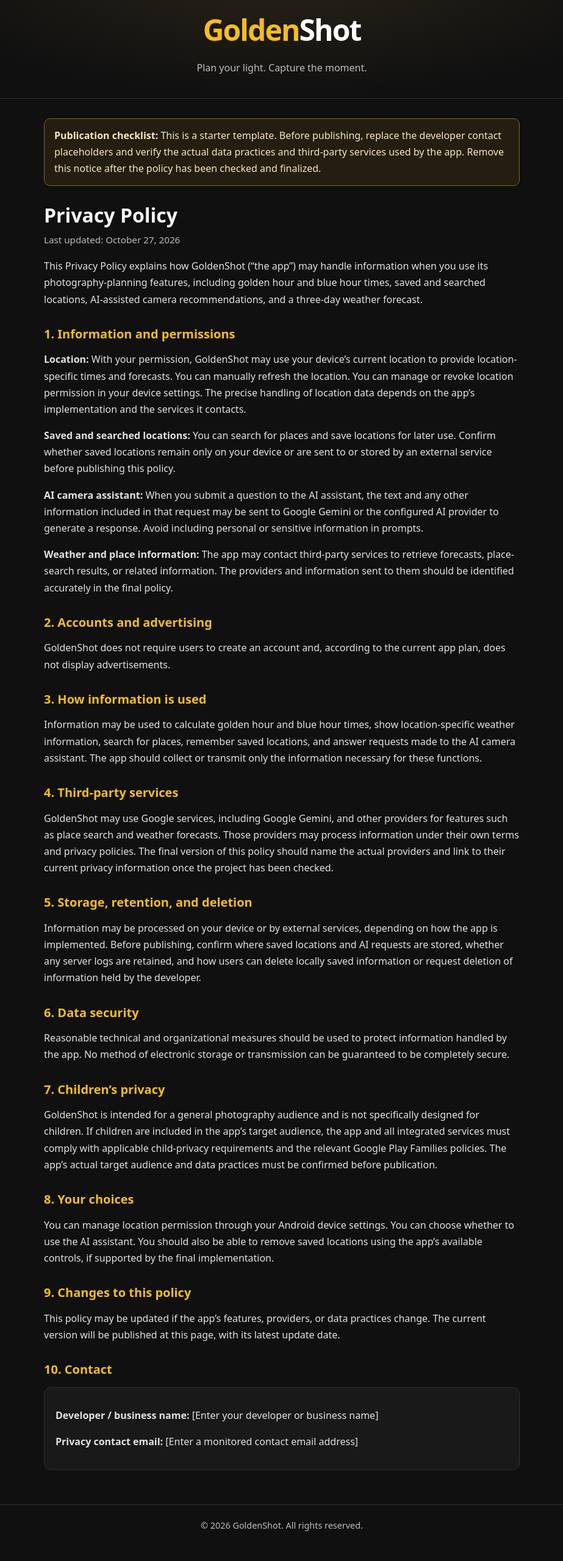
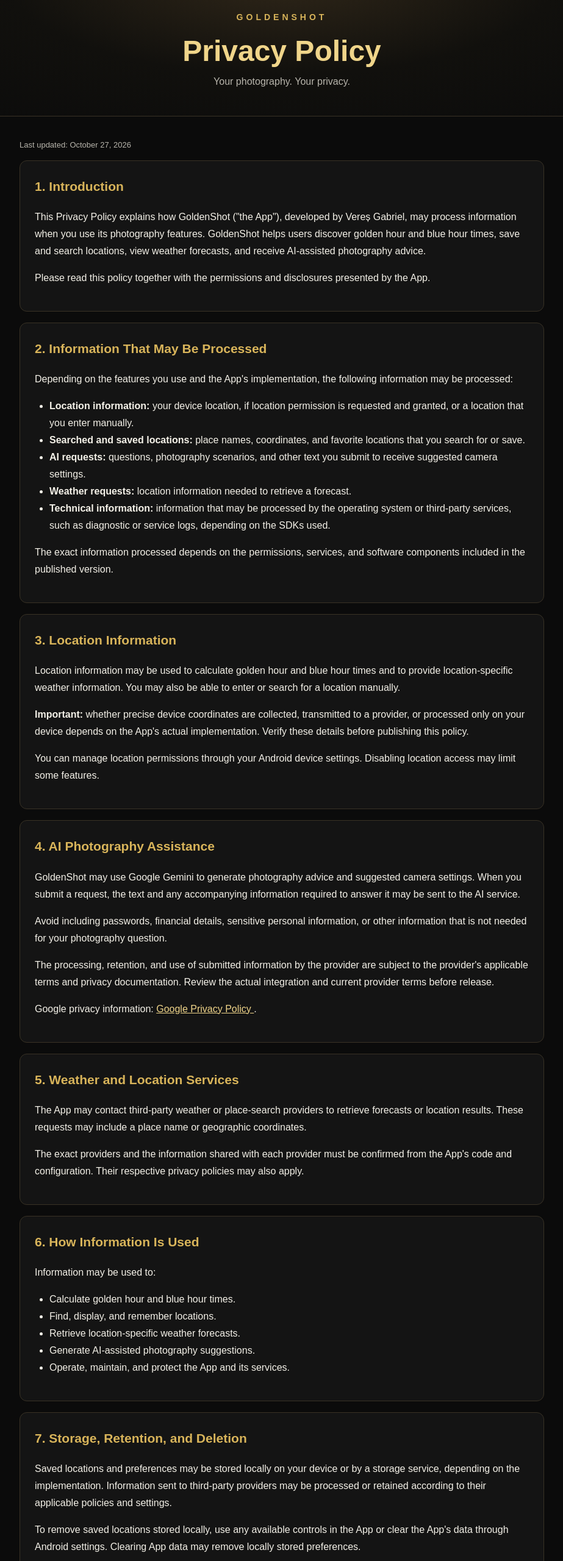
Before and after one commit to clujulmeuofficial/goldenshot, a plain HTML site: page index.html in a window 1280 px wide. Shown: the part 40-2600 px from the top of the page at 61% size, without its empty margins (178-1101 px from the left). Before the commit the page ends 2576 px from the top, so only its background shows below. Drawn offline with Linux system fonts and the light colour scheme.

Commit message:
Update index.html

```diff
--- a/index.html
+++ b/index.html
@@ -1,124 +1,383 @@
-<!doctype html>
+<!DOCTYPE html>
 <html lang="en">
 <head>
-  <meta charset="utf-8">
-  <meta name="viewport" content="width=device-width, initial-scale=1">
-  <meta name="description" content="Privacy Policy for GoldenShot, a photography planning app.">
-  <meta name="theme-color" content="#111111">
-  <title>Privacy Policy — GoldenShot</title>
+  <meta charset="UTF-8">
+  <meta name="viewport" content="width=device-width, initial-scale=1.0">
+
+  <title>GoldenShot — Privacy Policy</title>
+  <meta name="description"
+        content="Privacy Policy for the GoldenShot photography application.">
+
   <style>
     :root {
-      color-scheme: dark;
-      --bg: #101010;
-      --panel: #191919;
-      --text: #f4f4f4;
-      --muted: #bdbdbd;
-      --gold: #f6bd20;
-      --border: #303030;
+      --background: #0b0b0b;
+      --surface: #141414;
+      --gold: #d8b45a;
+      --gold-light: #f0d58a;
+      --text: #f4f1e8;
+      --muted: #b8b5ac;
+      --border: #393225;
     }
-    * { box-sizing: border-box; }
+
+    * {
+      box-sizing: border-box;
+    }
+
+    html {
+      scroll-behavior: smooth;
+    }
+
     body {
       margin: 0;
-      background: var(--bg);
+      background: var(--background);
       color: var(--text);
-      font: 16px/1.7 system-ui, -apple-system, BlinkMacSystemFont, "Segoe UI", sans-serif;
+      font-family: Arial, Helvetica, sans-serif;
+      line-height: 1.75;
     }
+
     header {
-      padding: 48px 20px 36px;
+      padding: 56px 20px 42px;
       text-align: center;
+      background:
+        radial-gradient(ellipse at top, #302719 0%, #11100d 50%, #0b0b0b 100%);
       border-bottom: 1px solid var(--border);
-      background: radial-gradient(ellipse at top, #282318 0%, var(--bg) 68%);
     }
-    .brand { color: var(--gold); font-weight: 800; font-size: clamp(2rem, 6vw, 3rem); letter-spacing: -0.04em; }
-    .brand span { color: #fff; }
-    header p { margin: 8px 0 0; color: var(--muted); }
-    main { max-width: 820px; margin: 0 auto; padding: 32px 20px 56px; }
-    .notice {
-      border: 1px solid #80651c;
-      background: #241e10;
-      color: #f5e7bd;
-      padding: 14px 16px;
-      border-radius: 10px;
-      margin-bottom: 28px;
+
+    .logo {
+      color: var(--gold);
+      font-size: 14px;
+      font-weight: bold;
+      letter-spacing: 5px;
+      text-transform: uppercase;
     }
-    h1, h2 { line-height: 1.25; }
-    h1 { font-size: 2rem; margin: 0 0 8px; }
-    h2 { margin-top: 30px; font-size: 1.25rem; color: var(--gold); }
-    p, li { color: #e2e2e2; }
-    a { color: var(--gold); overflow-wrap: anywhere; }
-    .updated { color: var(--muted); font-size: .95rem; margin-top: 0; }
-    .contact {
-      background: var(--panel);
+
+    h1 {
+      margin: 14px 0 8px;
+      color: var(--gold-light);
+      font-size: clamp(32px, 6vw, 48px);
+      line-height: 1.2;
+    }
+
+    .subtitle {
+      color: var(--muted);
+      margin: 0;
+    }
+
+    main {
+      width: min(860px, calc(100% - 32px));
+      margin: 36px auto 64px;
+    }
+
+    section {
+      padding: 24px;
+      margin-bottom: 18px;
+      background: var(--surface);
       border: 1px solid var(--border);
       border-radius: 12px;
-      padding: 16px 18px;
     }
+
+    h2 {
+      color: var(--gold);
+      margin-top: 0;
+      font-size: 21px;
+    }
+
+    p, li {
+      color: var(--text);
+    }
+
+    ul {
+      padding-left: 24px;
+    }
+
+    a {
+      color: var(--gold-light);
+      overflow-wrap: anywhere;
+    }
+
+    a:hover {
+      color: #fff0bd;
+    }
+
+    .updated {
+      color: var(--muted);
+      font-size: 13px;
+    }
+
     footer {
       text-align: center;
+      padding: 26px 16px;
       color: var(--muted);
       border-top: 1px solid var(--border);
-      padding: 22px 16px;
-      font-size: .9rem;
+      font-size: 13px;
+    }
+
+    @media (max-width: 520px) {
+      header {
+        padding: 42px 16px 32px;
+      }
+
+      section {
+        padding: 19px;
+      }
+
+      main {
+        margin-top: 24px;
+      }
     }
   </style>
 </head>
+
 <body>
   <header>
-    <div class="brand">Golden<span>Shot</span></div>
-    <p>Plan your light. Capture the moment.</p>
+    <div class="logo">GoldenShot</div>
+    <h1>Privacy Policy</h1>
+    <p class="subtitle">Your photography. Your privacy.</p>
   </header>
 
   <main>
-    <div class="notice">
-      <strong>Publication checklist:</strong> This is a starter template. Before publishing, replace the developer contact placeholders and verify the actual data practices and third-party services used by the app. Remove this notice after the policy has been checked and finalized.
-    </div>
-
-    <h1>Privacy Policy</h1>
     <p class="updated">Last updated: October 27, 2026</p>
 
-    <p>
-      This Privacy Policy explains how GoldenShot (“the app”) may handle information when you use its photography-planning features, including golden hour and blue hour times, saved and searched locations, AI-assisted camera recommendations, and a three-day weather forecast.
-    </p>
+    <section>
+      <h2>1. Introduction</h2>
+      <p>
+        This Privacy Policy explains how GoldenShot ("the App"),
+        developed by Vereș Gabriel, may process information when you
+        use its photography features. GoldenShot helps users discover
+        golden hour and blue hour times, save and search locations,
+        view weather forecasts, and receive AI-assisted photography advice.
+      </p>
+      <p>
+        Please read this policy together with the permissions and
+        disclosures presented by the App.
+      </p>
+    </section>
 
-    <h2>1. Information and permissions</h2>
-    <p><strong>Location:</strong> With your permission, GoldenShot may use your device’s current location to provide location-specific times and forecasts. You can manually refresh the location. You can manage or revoke location permission in your device settings. The precise handling of location data depends on the app’s implementation and the services it contacts.</p>
-    <p><strong>Saved and searched locations:</strong> You can search for places and save locations for later use. Confirm whether saved locations remain only on your device or are sent to or stored by an external service before publishing this policy.</p>
-    <p><strong>AI camera assistant:</strong> When you submit a question to the AI assistant, the text and any other information included in that request may be sent to Google Gemini or the configured AI provider to generate a response. Avoid including personal or sensitive information in prompts.</p>
-    <p><strong>Weather and place information:</strong> The app may contact third-party services to retrieve forecasts, place-search results, or related information. The providers and information sent to them should be identified accurately in the final policy.</p>
+    <section>
+      <h2>2. Information That May Be Processed</h2>
+      <p>Depending on the features you use and the App's implementation,
+        the following information may be processed:</p>
+      <ul>
+        <li>
+          <strong>Location information:</strong> your device location,
+          if location permission is requested and granted, or a location
+          that you enter manually.
+        </li>
+        <li>
+          <strong>Searched and saved locations:</strong> place names,
+          coordinates, and favorite locations that you search for or save.
+        </li>
+        <li>
+          <strong>AI requests:</strong> questions, photography scenarios,
+          and other text you submit to receive suggested camera settings.
+        </li>
+        <li>
+          <strong>Weather requests:</strong> location information needed
+          to retrieve a forecast.
+        </li>
+        <li>
+          <strong>Technical information:</strong> information that may be
+          processed by the operating system or third-party services,
+          such as diagnostic or service logs, depending on the SDKs used.
+        </li>
+      </ul>
+      <p>
+        The exact information processed depends on the permissions,
+        services, and software components included in the published version.
+      </p>
+    </section>
 
-    <h2>2. Accounts and advertising</h2>
-    <p>GoldenShot does not require users to create an account and, according to the current app plan, does not display advertisements.</p>
+    <section>
+      <h2>3. Location Information</h2>
+      <p>
+        Location information may be used to calculate golden hour and
+        blue hour times and to provide location-specific weather information.
+        You may also be able to enter or search for a location manually.
+      </p>
+      <p>
+        <strong>Important:</strong> whether precise device coordinates are
+        collected, transmitted to a provider, or processed only on your
+        device depends on the App's actual implementation. Verify these
+        details before publishing this policy.
+      </p>
+      <p>
+        You can manage location permissions through your Android device
+        settings. Disabling location access may limit some features.
+      </p>
+    </section>
 
-    <h2>3. How information is used</h2>
-    <p>Information may be used to calculate golden hour and blue hour times, show location-specific weather information, search for places, remember saved locations, and answer requests made to the AI camera assistant. The app should collect or transmit only the information necessary for these functions.</p>
+    <section>
+      <h2>4. AI Photography Assistance</h2>
+      <p>
+        GoldenShot may use Google Gemini to generate photography advice
+        and suggested camera settings. When you submit a request, the
+        text and any accompanying information required to answer it may
+        be sent to the AI service.
+      </p>
+      <p>
+        Avoid including passwords, financial details, sensitive personal
+        information, or other information that is not needed for your
+        photography question.
+      </p>
+      <p>
+        The processing, retention, and use of submitted information by
+        the provider are subject to the provider's applicable terms and
+        privacy documentation. Review the actual integration and current
+        provider terms before release.
+      </p>
+      <p>
+        Google privacy information:
+        <a href="https://policies.google.com/privacy"
+           target="_blank" rel="noopener noreferrer">
+          Google Privacy Policy
+        </a>.
+      </p>
+    </section>
 
-    <h2>4. Third-party services</h2>
-    <p>GoldenShot may use Google services, including Google Gemini, and other providers for features such as place search and weather forecasts. Those providers may process information under their own terms and privacy policies. The final version of this policy should name the actual providers and link to their current privacy information once the project has been checked.</p>
+    <section>
+      <h2>5. Weather and Location Services</h2>
+      <p>
+        The App may contact third-party weather or place-search providers
+        to retrieve forecasts or location results. These requests may
+        include a place name or geographic coordinates.
+      </p>
+      <p>
+        The exact providers and the information shared with each provider
+        must be confirmed from the App's code and configuration. Their
+        respective privacy policies may also apply.
+      </p>
+    </section>
 
-    <h2>5. Storage, retention, and deletion</h2>
-    <p>Information may be processed on your device or by external services, depending on how the app is implemented. Before publishing, confirm where saved locations and AI requests are stored, whether any server logs are retained, and how users can delete locally saved information or request deletion of information held by the developer.</p>
+    <section>
+      <h2>6. How Information Is Used</h2>
+      <p>Information may be used to:</p>
+      <ul>
+        <li>Calculate golden hour and blue hour times.</li>
+        <li>Find, display, and remember locations.</li>
+        <li>Retrieve location-specific weather forecasts.</li>
+        <li>Generate AI-assisted photography suggestions.</li>
+        <li>Operate, maintain, and protect the App and its services.</li>
+      </ul>
+    </section>
 
-    <h2>6. Data security</h2>
-    <p>Reasonable technical and organizational measures should be used to protect information handled by the app. No method of electronic storage or transmission can be guaranteed to be completely secure.</p>
+    <section>
+      <h2>7. Storage, Retention, and Deletion</h2>
+      <p>
+        Saved locations and preferences may be stored locally on your
+        device or by a storage service, depending on the implementation.
+        Information sent to third-party providers may be processed or
+        retained according to their applicable policies and settings.
+      </p>
+      <p>
+        To remove saved locations stored locally, use any available
+        controls in the App or clear the App's data through Android
+        settings. Clearing App data may remove locally stored preferences.
+      </p>
+      <p>
+        If the App uses cloud storage or third-party services, additional
+        deletion steps may be necessary. Confirm the actual storage
+        architecture and deletion behavior before publishing.
+      </p>
+    </section>
 
-    <h2>7. Children’s privacy</h2>
-    <p>GoldenShot is intended for a general photography audience and is not specifically designed for children. If children are included in the app’s target audience, the app and all integrated services must comply with applicable child-privacy requirements and the relevant Google Play Families policies. The app’s actual target audience and data practices must be confirmed before publication.</p>
+    <section>
+      <h2>8. Sharing with Third Parties</h2>
+      <p>
+        GoldenShot does not sell your personal information as a business
+        practice. However, information may be transmitted to service
+        providers when required for features you use, such as AI responses,
+        weather forecasts, or place searches.
+      </p>
+      <p>
+        Which providers receive information depends on the services and
+        SDKs actually integrated into the App. Do not publish this statement
+        until it has been checked against the implementation.
+      </p>
+    </section>
 
-    <h2>8. Your choices</h2>
-    <p>You can manage location permission through your Android device settings. You can choose whether to use the AI assistant. You should also be able to remove saved locations using the app’s available controls, if supported by the final implementation.</p>
+    <section>
+      <h2>9. Advertising and Accounts</h2>
+      <p>
+        GoldenShot is currently intended to operate without advertisements
+        and without requiring users to create an account or sign in.
+      </p>
+      <p>
+        This description must be updated if advertising, authentication,
+        analytics, or other data-processing features are added.
+      </p>
+    </section>
 
-    <h2>9. Changes to this policy</h2>
-    <p>This policy may be updated if the app’s features, providers, or data practices change. The current version will be published at this page, with its latest update date.</p>
+    <section>
+      <h2>10. Data Security</h2>
+      <p>
+        Reasonable measures should be used to protect information handled
+        by the App and its service providers. No method of electronic
+        storage or transmission can be guaranteed to be completely secure.
+      </p>
+      <p>
+        The security measures that apply depend on the App's actual
+        architecture and the providers it uses.
+      </p>
+    </section>
 
-    <h2>10. Contact</h2>
-    <div class="contact">
-      <p><strong>Developer / business name:</strong> [Enter your developer or business name]</p>
-      <p><strong>Privacy contact email:</strong> [Enter a monitored contact email address]</p>
-    </div>
+    <section>
+      <h2>11. Children's Privacy</h2>
+      <p>
+        GoldenShot is intended for photographers and photography
+        enthusiasts. This policy does not, by itself, establish whether
+        the App is designed for children or whether special child-directed
+        privacy requirements apply.
+      </p>
+      <p>
+        If the App is made available to children or is included in a
+        child-directed audience, its data practices, store listing,
+        permissions, and third-party SDKs must be reviewed for the
+        applicable requirements before release.
+      </p>
+    </section>
+
+    <section>
+      <h2>12. Your Choices and Privacy Rights</h2>
+      <p>
+        You can manage Android permissions, including location access,
+        through your device settings. You can also choose what information
+        you include in AI requests.
+      </p>
+      <p>
+        Depending on your location and applicable law, you may have rights
+        to request access to, correction of, or deletion of personal
+        information. Contact the developer to make a privacy-related request.
+      </p>
+    </section>
+
+    <section>
+      <h2>13. Changes to This Policy</h2>
+      <p>
+        This Privacy Policy may be updated when the App's features,
+        services, or legal requirements change. The latest version will
+        be published at the URL where this policy is hosted. Please review
+        it periodically.
+      </p>
+    </section>
+
+    <section>
+      <h2>14. Contact</h2>
+      <p>
+        For questions about this Privacy Policy or GoldenShot's privacy
+        practices, contact the developer:
+      </p>
+      <p>
+        <strong>Developer:</strong> Vereș Gabriel<br>
+        <strong>Email:</strong>
+        <a href="mailto:veresgabrielmarcu@gmail.com">
+          veresgabrielmarcu@gmail.com
+        </a>
+      </p>
+    </section>
   </main>
 
   <footer>
-    © 2026 GoldenShot. All rights reserved.
+    &copy; 2026 GoldenShot. All rights reserved.
   </footer>
 </body>
 </html>
```
